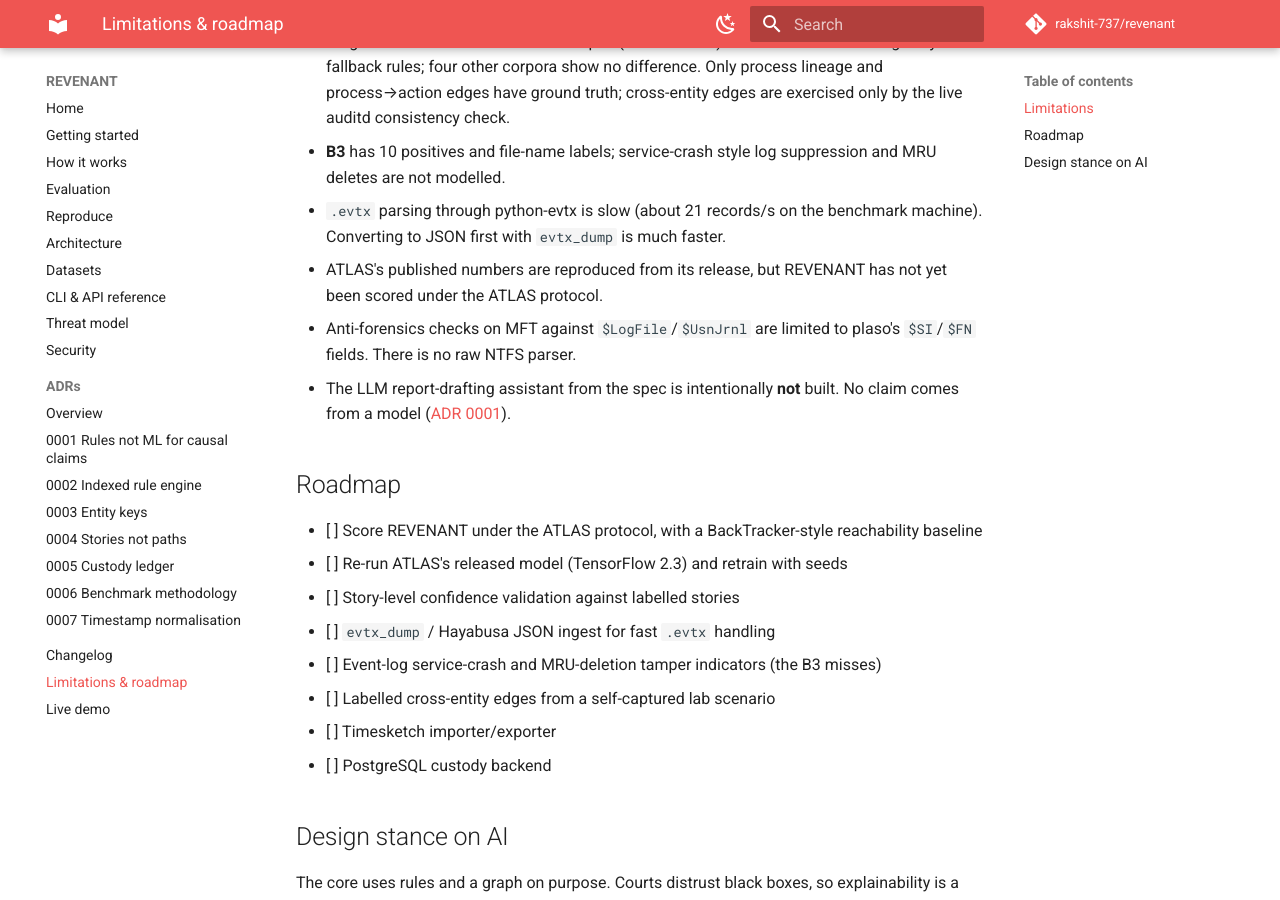
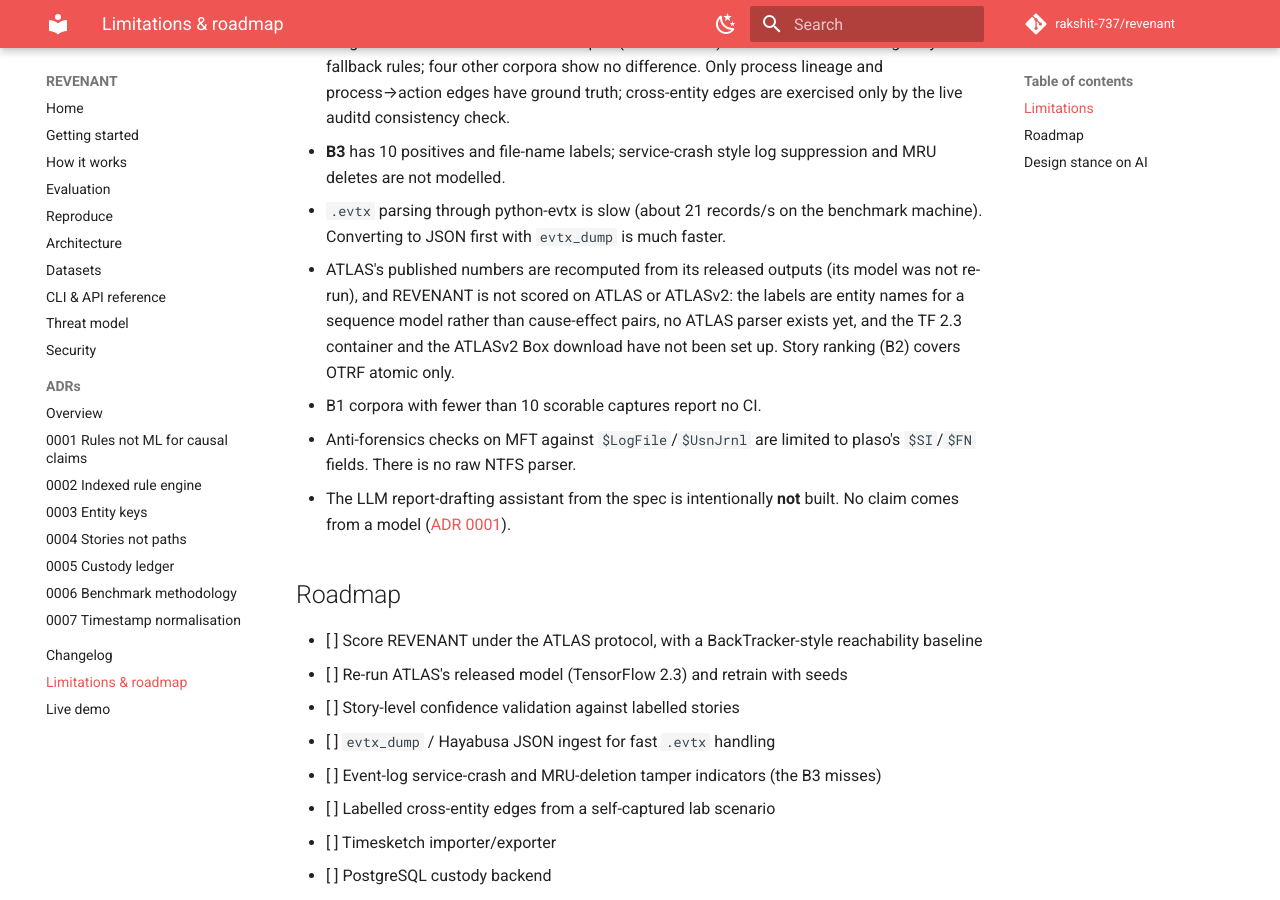
Before and after one commit to rakshit-737/revenant, an MkDocs documentation site: the page built from docs/limitations.md, in a window 1280 px wide and 900 px high, scrolled down 514 px. Built offline with MkDocs 1.6.1 and Material for MkDocs 9.7.7, drawn with Linux system fonts in a browser that asks for light colours; comment, search, counter and statistics services are not loaded.

Commit message:
docs: v1.0.0 artefact caveat, ATLAS wording and deferral reasons, qualified headline gain
Co-Authored-By: Claude <noreply@anthropic.com>

```diff
--- a/docs/limitations.md
+++ b/docs/limitations.md
@@ -21,8 +21,12 @@ not require.
   deletes are not modelled.
 - `.evtx` parsing through python-evtx is slow (about 21 records/s on the benchmark machine).
   Converting to JSON first with `evtx_dump` is much faster.
-- ATLAS's published numbers are reproduced from its release, but REVENANT has not yet been
-  scored under the ATLAS protocol.
+- ATLAS's published numbers are recomputed from its released outputs (its model was not
+  re-run), and REVENANT is not scored on ATLAS or ATLASv2: the labels are entity names for a
+  sequence model rather than cause-effect pairs, no ATLAS parser exists yet, and the TF 2.3
+  container and the ATLASv2 Box download have not been set up. Story ranking (B2) covers OTRF
+  atomic only.
+- B1 corpora with fewer than 10 scorable captures report no CI.
 - Anti-forensics checks on MFT against `$LogFile`/`$UsnJrnl` are limited to plaso's
   `$SI`/`$FN` fields. There is no raw NTFS parser.
 - The LLM report-drafting assistant from the spec is intentionally **not** built. No claim
```
Also changed, not shown: CHANGELOG.md (+12 -0 lines), README.md (+24 -9 lines), docs/getting-started.md (+4 -2 lines), docs/index.md (+3 -3 lines).
